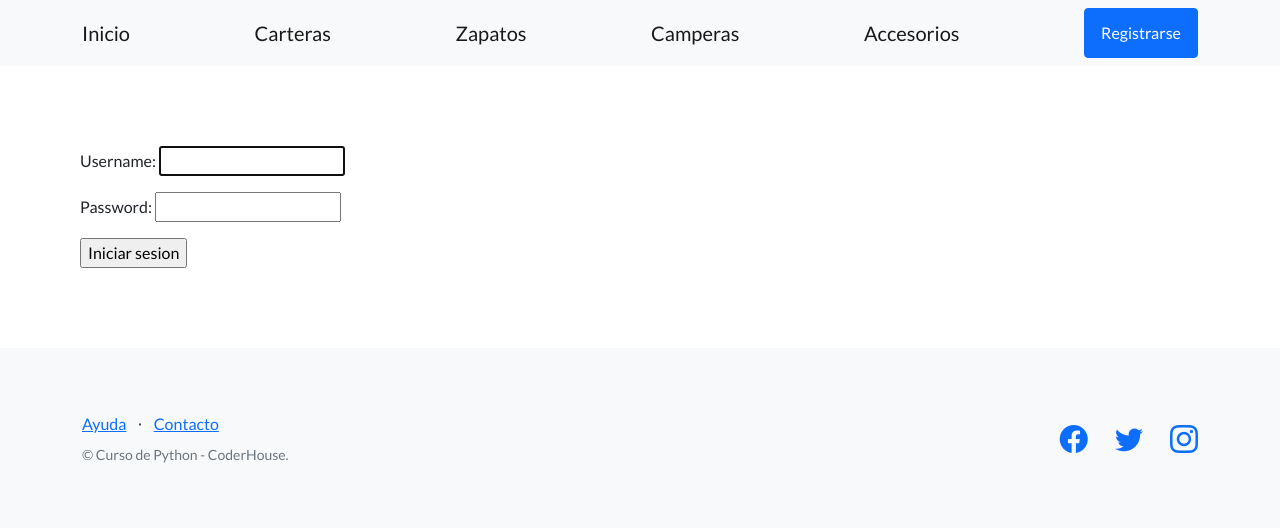
After one commit to Michelle-Genesoni/TrabajoFinalCoder-Qin-Aguirre-Genesoni, a Django app: page /tienda-online/login/ in a window 1280 px wide. The commit adds this page. Shown: the top 528 px of the page. Run offline with Django 4.2, Linux system fonts and the light colour scheme; some libraries are stand-ins or nearby versions.

Commit message:
agregado de login y logout

```diff
--- a/apponline/templates/apponline/inicio.html
+++ b/apponline/templates/apponline/inicio.html
@@ -13,10 +13,9 @@
 <h1>Ropa de Marca</h1>
 <h3>Solo trabajamos con las mejores marcas :D</h3>
 <img src="https://insolitonoticias.com/wp-content/uploads/2015/04/imitacion_nike_.jpg"
-width="400"
-height="341">
+width="450"
+height="300">
 <div class="news-cards">
     <div>
-      <img src="https://insolitonoticias.com/wp-content/uploads/2015/04/imitacion_nike_.jpg" alt="" />
 
 {% endblock contenido_base %}
--- /dev/null
+++ b/apponline/templates/apponline/login.html
@@ -0,0 +1,9 @@
+{% extends "apponline/plantilla_base.html" %}
+
+{% block contenido_base %}
+<form method="post">
+  {% csrf_token %}
+  {{ form.as_p }}
+  <input type="submit" value="Iniciar sesion" />
+</form>
+{% endblock contenido_base %}
--- /dev/null
+++ b/apponline/templates/apponline/logout.html
@@ -0,0 +1,5 @@
+{% extends "apponline/plantilla_base.html" %}
+
+{% block contenido_base %}
+<h1>Has cerrado sesion<h1>
+{% endblock contenido_base %}
--- a/apponline/templates/apponline/plantilla_base.html
+++ b/apponline/templates/apponline/plantilla_base.html
@@ -32,13 +32,17 @@
                 <a class="navbar-brand" href="{% url 'zapatos' %}">Zapatos</a>
                 <a class="navbar-brand" href="{% url 'camperas' %}">Camperas</a>
                 <a class="navbar-brand" href="{% url 'accesorios' %}">Accesorios</a>
+                {% if user.is_authenticated %}
+                <a class="btn btn-warning" href="{% url 'logout' %}">Cerrar sesion</a>
+                {% else %}
                 <a class="btn btn-primary" href="{% url 'register' %}">Registrarse</a>
+                {% endif %}
             </div>
         </nav>
 
         <section style="padding:80px;">
             {% if mensaje %}
-            <span style="background-color: blue;">{{mensaje}}</span>
+            <span style="background-color: orange;">{{mensaje}}</span>
             {% endif%}
             {% block contenido_base %}
             {% endblock contenido_base %}
--- a/apponline/urls.py
+++ b/apponline/urls.py
@@ -25,5 +25,8 @@ urlpatterns = [
     path('busqueda-accesorios-form/', views.busqueda_accesorios, name="busqueda_accesorios_form"),
     path('busqueda-accesorios/', views.buscar_accesorios, name="busqueda_accesorios"),
 
-    path('register/', views.register, name = "register"),
+#urls para login , registro y cerrar sesion
+    path('login/', views.login_request, name = 'login'),
+    path('register/', views.register, name = 'register'),
+    path('logout/', views.CustomLogoutView.as_view(), name = 'logout'),
 ]
--- a/apponline/views.py
+++ b/apponline/views.py
@@ -1,7 +1,9 @@
 from tkinter import commondialog
 from typing import Dict
 
+#Eliminar, editar, crear
 from django.shortcuts import render, redirect, reverse
+from django.contrib.auth.views import LogoutView
 
 from django.http import HttpResponse
 from django.template import loader
@@ -16,8 +18,8 @@ from django.contrib.auth import login, authenticate
 from django.contrib.auth.decorators import login_required
 from django.contrib.auth.mixins import LoginRequiredMixin
 
+@login_required
 def inicio(request):
-
       return render(request, "apponline/inicio.html")
 
 
@@ -173,3 +175,29 @@ def register(request):
       if mensaje:
             context['mensaje'] = mensaje
       return render(request, "apponline/registro.html", context)
+
+
+
+def login_request(request):
+      if request.method == 'POST':
+            form = AuthenticationForm(request, data=request.POST)
+
+            if form.is_valid():
+                  usuario = form.cleaned_data.get('username')
+                  contraseña = form.cleaned_data.get('password')
+                  user = authenticate(username=usuario, password=contraseña)
+
+                  if user:
+                        login(request=request, user=user)
+                        return render(request, "apponline/inicio.html", {"mensaje":f"Bienvenido a la tienda {usuario}"})
+
+                  else:
+                        return render(request, "apponline/inicio.html", {"mensaje": "Error, los datos ingresados son incorrectos :)"})
+            else:
+                  return render(request, "apponline/login.html", {"mensaje": "Error, los datos son incorrectos:)"})
+
+      form = AuthenticationForm()
+      return render(request, "apponline/login.html", {'form':form})
+
+class CustomLogoutView(LogoutView):
+      template_name = 'apponline/logout.html'
--- a/tienda_virtual/settings.py
+++ b/tienda_virtual/settings.py
@@ -55,7 +55,7 @@ ROOT_URLCONF = 'tienda_virtual.urls'
 TEMPLATES = [
     {
         'BACKEND': 'django.template.backends.django.DjangoTemplates',
-        'DIRS': [BASE_DIR / 'templates'],
+        'DIRS': [BASE_DIR,'templates'],
         'APP_DIRS': True,
         'OPTIONS': {
             'context_processors': [
@@ -122,3 +122,5 @@ STATIC_URL = 'static/'
 # https://docs.djangoproject.com/en/4.1/ref/settings/#default-auto-field
 
 DEFAULT_AUTO_FIELD = 'django.db.models.BigAutoField'
+
+LOGIN_URL = '/tienda-online/login'
```
Also changed, not shown: db.sqlite3.
